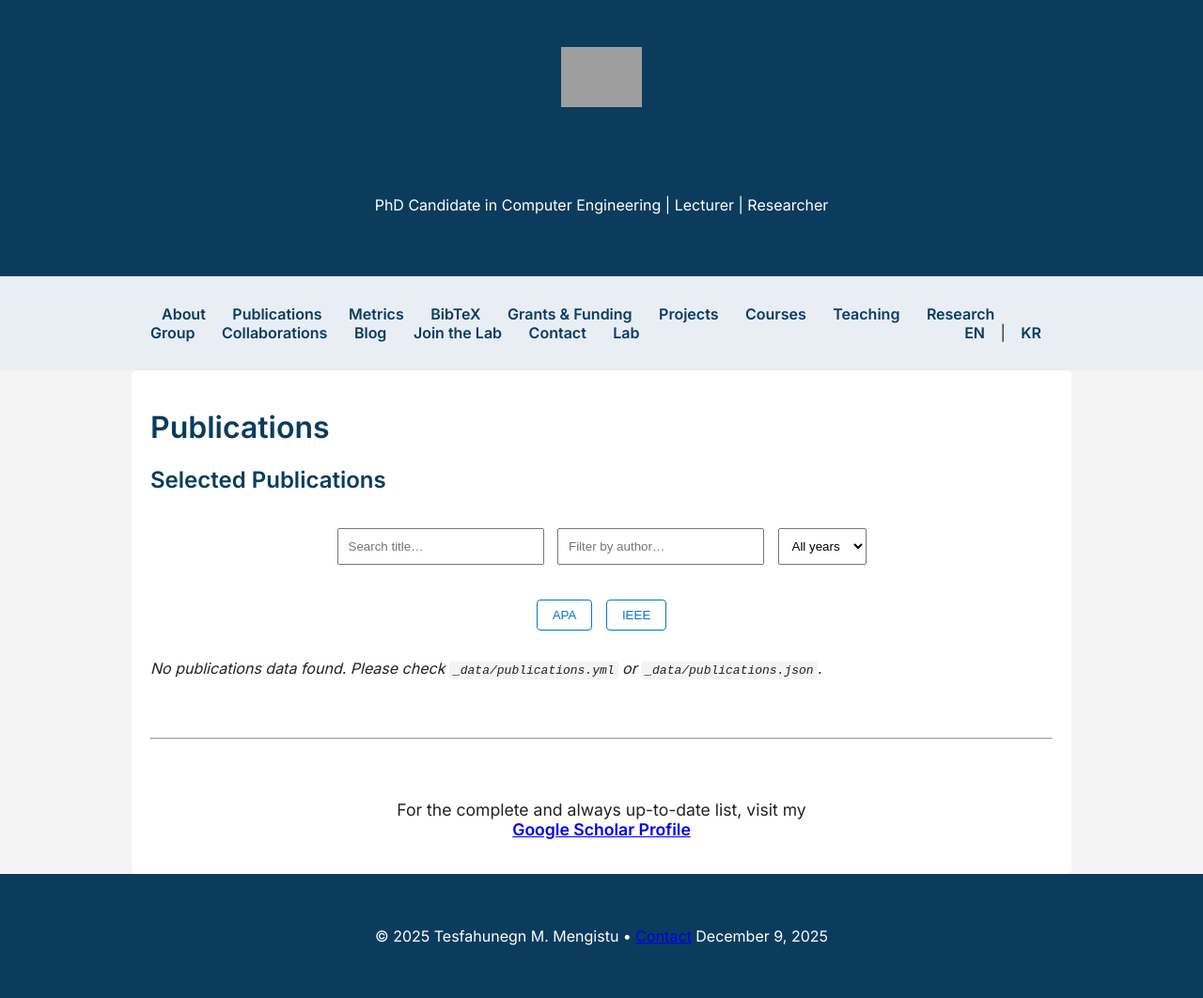
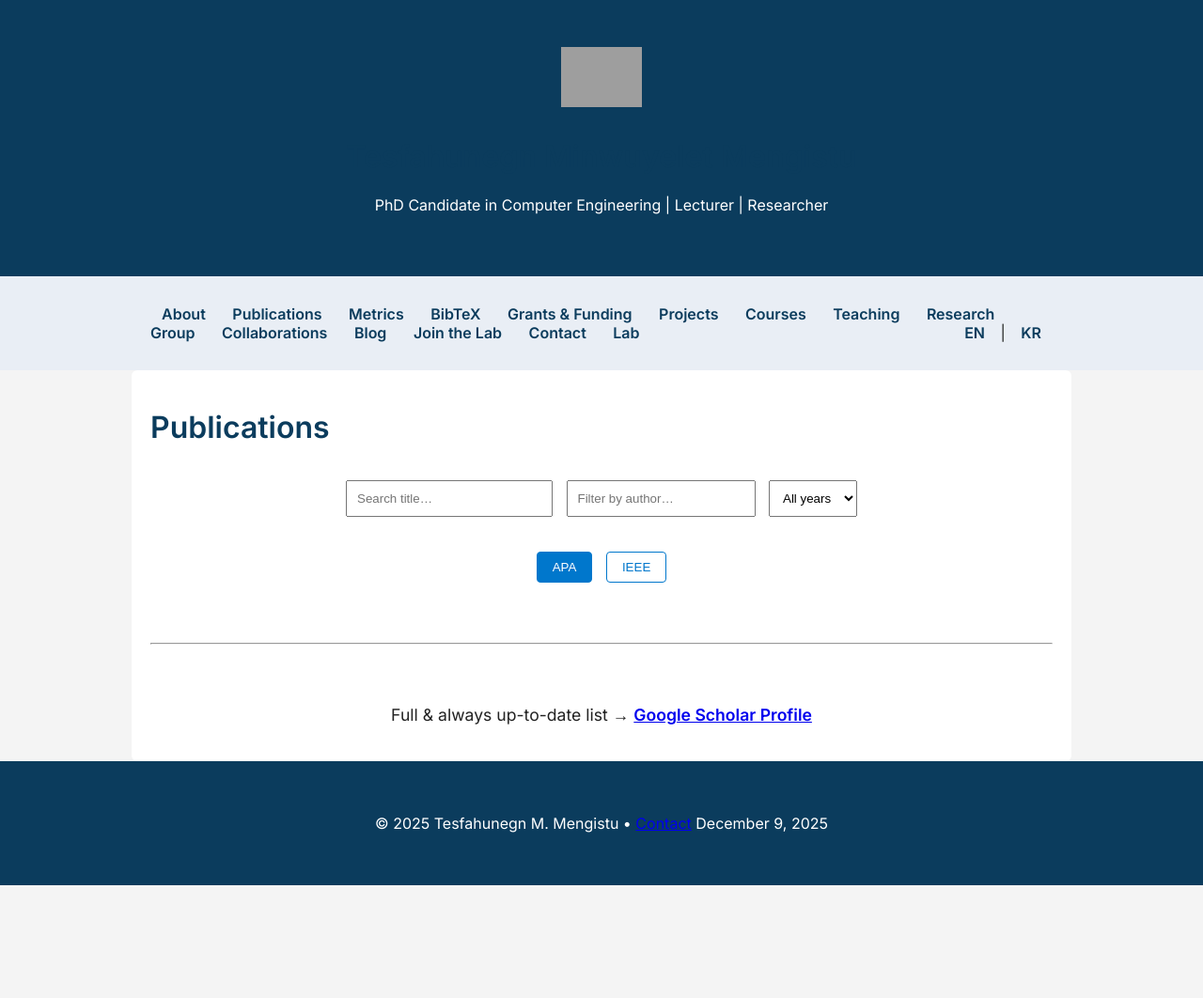
Before and after one commit to Tesfahunegn369/tesfahunegn369.github.io, a Jekyll site: the page built from publications.md, in a window 1280 px wide. Shown: the whole page at 94% size. Built offline with Jekyll 4.4.1, drawn with Linux system fonts in a browser that asks for light colours; after the commit the page ends 942 px from its top, so only the background shows below that; grey boxes are pictures that could not be loaded.

Commit message:
Update publication

```diff
--- a/publications.md
+++ b/publications.md
@@ -5,11 +5,9 @@
 
 # Publications
 
-## Selected Publications
-
 <div class="filters" style="margin: 2rem 0; text-align: center;">
   <input type="text" id="search" placeholder="Search title…" style="padding: 10px; width: 220px; margin: 5px;">
-  <input type="text" id="author" placeholder="Filter by author…" style="padding: 10px; width: 220px; margin: 5px;">
+  <input type="text" id="author" placeholder="Filter by author…" style="padding: 220px; padding: 10px; margin: 5px;">
   <select id="year" style="padding: 10px; margin: 5px;">
     <option value="">All years</option>
   </select>
@@ -21,95 +19,106 @@
 </div>
 
 {% comment %}
-  Safely load publications – works whether _data/publications.yml exists or not
+  Your data structure:
+  site.data.publications = {
+    "2025": [ {title:..., authors:...}, ... ],
+    "2024": [ ... ],
+    ...
+  }
 {% endcomment %}
-{% assign raw_pubs = site.data.publications | default: false %}
 
-{% if raw_pubs == false or raw_pubs == empty %}
-  <p><em>No publications data found. Please check <code>_data/publications.yml</code> or <code>_data/publications.json</code>.</em></p>
+{% assign data = site.data.publications %}
+
+{% if data == empty %}
+  <p><em>No publications data found in <code>_data/publications.yml</code></em></p>
 {% else %}
 
-  {% comment %} Ensure it's an array and has items {% endcomment %}
-  {% assign pubs = raw_pubs | where_exp: "item", "item.year != nil" %}
+  {% comment %}Collect all publications into one flat array with year attached{% endcomment %}
+  {% assign all_pubs = '' | split: '' %}
 
-  {% if pubs.size == 0 %}
-    <p><em>No valid publications found (missing 'year' field?).</em></p>
-  {% else %}
+  {% for year_pair in data %}
+    {% assign year = year_pair[0] %}
+    {% assign pubs_of_year = year_pair[1] %}
+    {% for p in pubs_of_year %}
+      {% assign pub_with_year = p | merge: hash_year: year %}
+      {% assign all_pubs = all_pubs | push: pub_with_year %}
+    {% endfor %}
+  {% endfor %}
 
-    {% comment %} Sort by year descending {% endcomment %}
-    {% assign sorted_pubs = pubs | sort: "year" | reverse %}
+  {% comment %}Sort by year descending{% endcomment %}
+  {% assign sorted_pubs = all_pubs | sort: 'year' | reverse %}
 
-    {% comment %} Extract unique years for headings and dropdown {% endcomment %}
-    {% assign all_years = sorted_pubs | map: "year" | uniq | sort: "year" | reverse %}
+  {% comment %}Unique years for headings & dropdown{% endcomment %}
+  {% assign years = sorted_pubs | map: 'year' | uniq | sort | reverse %}
 
-    {% comment %} Populate year dropdown via JavaScript (safe) {% endcomment %}
-    <script>
-      const years = {{ all_years | jsonify }};
-      const select = document.getElementById('year');
-      years.forEach(y => {
-        const opt = new Option(y, y);
-        select.appendChild(opt);
-      });
-    </script>
+  {% comment %}Populate year dropdown{% endcomment %}
+  <script>
+    const years = {{ years | jsonify }};
+    const select = document.getElementById('year');
+    years.forEach(y => select.add(new Option(y, y)));
+  </script>
 
-    {% for year in all_years %}
-      <h3 style="margin-top: 2.5rem; border-bottom: 1px solid #ddd; padding-bottom: 8px;">{{ year }}</h3>
-      <ol class="pub-list" style="padding-left: 1.5rem;">
-        {% for p in sorted_pubs %}
-          {% if p.year == year %}
-            <li class="pub-item"
-                data-title="{{ p.title | default: '' | escape }}"
-                data-authors="{{ p.authors | default: 'Unknown' | escape }}"
-                data-year="{{ p.year }}"
-                data-venue="{{ p.venue | default: '' | escape }}">
+  {% for year in years %}
+    <h3 style="margin-top: 3rem; border-bottom:1px solid #eee; padding-bottom:8px;">
+      {{ year }}
+    </h3>
 
-              <span class="pub-text"></span>
+    <ol class="pub-list" style="padding-left:1.6rem; line-height:1.7;">
+      {% for p in sorted_pubs %}
+        {% if p.year == year or p.hash_year == year %}
+          <li class="pub-item"
+              data-title="{{ p.title | default: '' | escape }}"
+              data-authors="{{ p.authors | default: 'Unknown' | escape }}"
+              data-year="{{ p.year | default: p.hash_year }}"
+              data-venue="{{ p.venue | default: '' | escape }}">
 
-              <span class="pub-links" style="margin-left: 20px; font-size: 0.9em; color: #555;">
-                {% if p.pdf %}
-                  <a href="{{ p.pdf | relative_url }}" target="_blank">[PDF]</a>
+            <span class="pub-text"></span>
+
+            <span class="pub-links" style="margin-left:20px; font-size:0.9em; color:#555;">
+              {% if p.pdf and p.pdf != '' %}
+                <a href="{{ p.pdf | relative_url }}" target="_blank">[PDF]</a>
+              {% endif %}
+              {% if p.doi and p.doi != '' %}
+                {% if p.doi contains 'http' %}
+                  <a href="{{ p.doi }}" target="_blank">[DOI]</a>
+                {% else %}
+                  <a href="https://doi.org/{{ p.doi }}" target="_blank">[DOI]</a>
                 {% endif %}
-                {% if p.doi %}
-                  <a href="https://doi.org/{{ p.doi }}" target="_blank">[DOI]</a>
-                {% elsif p.doi contains 'http %}
-                  <a href="{{ p.doi }}" target="_blank">[DOI]</a>
-                {% endif %}
-                {% if p.bibtex %}
-                  <a href="/bibtex/{{ p.bibtex }}.bib" download>[BibTeX]</a>
-                {% endif %}
-              </span>
-            </li>
-          {% endif %}
-        {% endfor %}
-      </ol>
-    {% endfor %}
+              {% endif %}
+              {% if p.bibtex and p.bibtex != '' %}
+                <a href="/bibtex/{{ p.bibtex }}.bib" download>[BibTeX]</a>
+              {% endif %}
+            </span>
+          </li>
+        {% endif %}
+      {% endfor %}
+    </ol>
+  {% endfor %}
 
-  {% endif %}
 {% endif %}
 
 <script>
-// Filter logic
 function filter() {
   const term = document.getElementById('search').value.toLowerCase();
   const auth = document.getElementById('author').value.toLowerCase();
   const year = document.getElementById('year').value;
 
   document.querySelectorAll('.pub-item').forEach(item => {
-    const matchTitle  = item.dataset.title.toLowerCase().includes(term);
-    const matchAuthor = item.dataset.authors.toLowerCase().includes(auth);
-    const matchYear   = !year || item.dataset.year === year;
+    const t = item.dataset.title.toLowerCase();
+    const a = item.dataset.authors.toLowerCase();
+    const y = item.dataset.year;
 
-    item.style.display = (matchTitle && matchAuthor && matchYear) ? '' : 'none';
+    const ok = t.includes(term) && a.includes(auth) && (!year || y === year);
+    item.style.display = ok ? '' : 'none';
   });
 }
 
-// Format toggle (APA / IEEE)
 function setStyle(style) {
   document.querySelectorAll('.pub-item').forEach(item => {
     const a = item.dataset.authors;
     const y = item.dataset.year;
     const t = item.dataset.title;
-    const v = item.dataset.venue;
+    const v = item.dataset.venue || '';
 
     const text = style === 'apa'
       ? `${a} (${y}). <i>${t}</i>. ${v}.`
@@ -118,23 +127,16 @@
     item.querySelector('.pub-text').innerHTML = text;
   });
 
-  // Update active button
-  document.querySelectorAll('.format-toggle button').forEach(b => b.classList.remove('btn-active'));
-  event.currentTarget.classList.add('btn-active');
+  document.querySelectorAll('.format-toggle button')
+          .forEach(b => b.classList.toggle('btn-active', b.onclick.toString().includes(`'${style}'`)));
 }
 
-// Initialize
 document.addEventListener('DOMContentLoaded', () => {
-  // Attach filter events
-  ['search', 'author', 'year'].forEach(id => {
-    document.getElementById(id).addEventListener('input', filter);
-  });
+  document.getElementById('search').addEventListener('input', filter);
+  document.getElementById('author').addEventListener('input', filter);
+  document.getElementById('year').addEventListener('change', filter);
 
-  // Default to APA
-  setStyle('apa');
-
-  // Initial filter (in case URL has params or something)
-  filter();
+  setStyle('apa');   // default style
 });
 </script>
 
@@ -143,30 +145,24 @@
   padding: 8px 16px;
   margin: 0 5px;
   border: 1px solid #0077cc;
-  background: white;
+  background: #fff;
   color: #0077cc;
+  border-radius: 4px;
   cursor: pointer;
-  border-radius: 4px;
 }
 .format-toggle button.btn-active {
   background: #0077cc;
   color: white;
 }
-.pub-links a {
-  margin-right: 12px;
-  text-decoration: none;
-  color: #0066aa;
-}
-.pub-links a:hover {
-  text-decoration: underline;
-}
+.pub-links a { margin-right: 12px; color: #0066aa; text-decoration: none; }
+.pub-links a:hover { text-decoration: underline; }
 </style>
 
-<hr style="margin: 4rem 0;">
+<hr style="margin:4rem 0">
 
-<p style="text-align: center; font-size: 1.1em;">
-  For the complete and always up-to-date list, visit my<br>
-  <a href="https://scholar.google.com/citations?user=qgSlPxcAAAAJ" target="_blank" style="font-weight: bold;">
+<p style="text-align:center; font-size:1.1em;">
+  Full & always up-to-date list →
+  <a href="https://scholar.google.com/citations?user=qgSlPxcAAAAJ" target="_blank" style="font-weight:bold;">
     Google Scholar Profile
   </a>
 </p>
```
